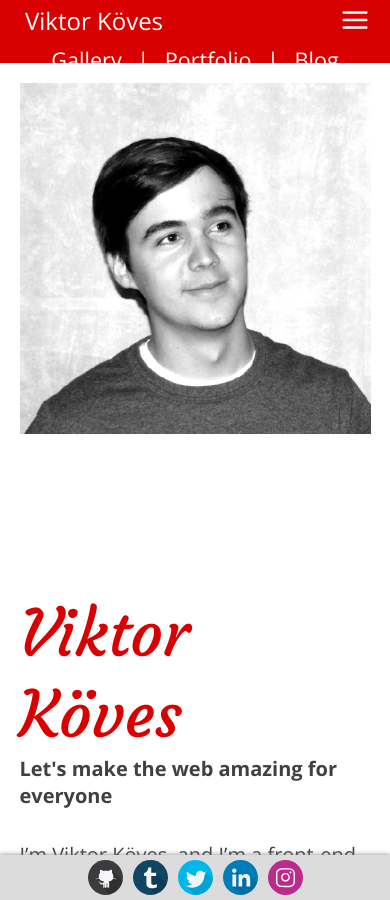
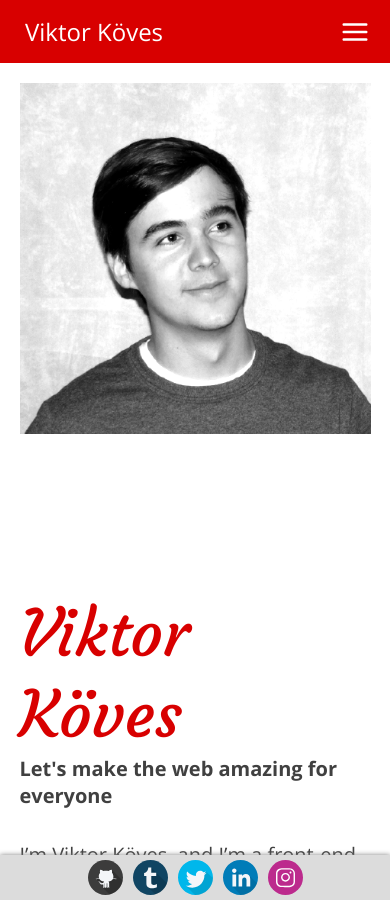
Before and after one commit to vkoves/vkoves.github.io, a Jekyll site: the page built from index.html, in a window 390 px wide and 900 px high. Built offline with Jekyll 4.4.1, drawn with Linux system fonts in a browser that asks for light colours.

Commit message:
Fixed mobile menu

```diff
--- a/_layouts/default.html
+++ b/_layouts/default.html
@@ -92,9 +92,9 @@
 			</div>
 
 			<div id="header-buttons">
-				<span><a href="/gallery" class="local-link">Gallery</a></span> |
-				<span><a href="/portfolio" class="local-link">Portfolio</a></span> |
-				<span><a href="/blog">Blog</a></span>
+				<a href="/gallery" class="local-link">Gallery</a> |
+				<a href="/portfolio" class="local-link">Portfolio</a> |
+				<a href="/blog">Blog</a>
 			</div>
 		</div>
 	</header>
--- a/_sass/_header.scss
+++ b/_sass/_header.scss
@@ -14,8 +14,9 @@
 }
 #header-inside
 {
+  height: 100%;
+  width: 80%;
   padding: 10px 0;
-  width: 80%;
   margin: auto;
   color: $white;
   font-weight: 400;
@@ -70,15 +71,13 @@
   body { padding-top: $header-mob-height !important; }
   #header
   {
-    transition: padding 0.5s;
+    transition: padding 0.25s;
     padding-bottom: 0px;
     overflow: hidden;
     height: $header-mob-height;
     font-size: 24px;
 
-    &.-open {
-      padding-bottom: 5vh;
-    }
+    &.-open { padding-bottom: 7vh; }
     #header-inside { padding: 0; }
     .header-main {
       height: 100%;
```
